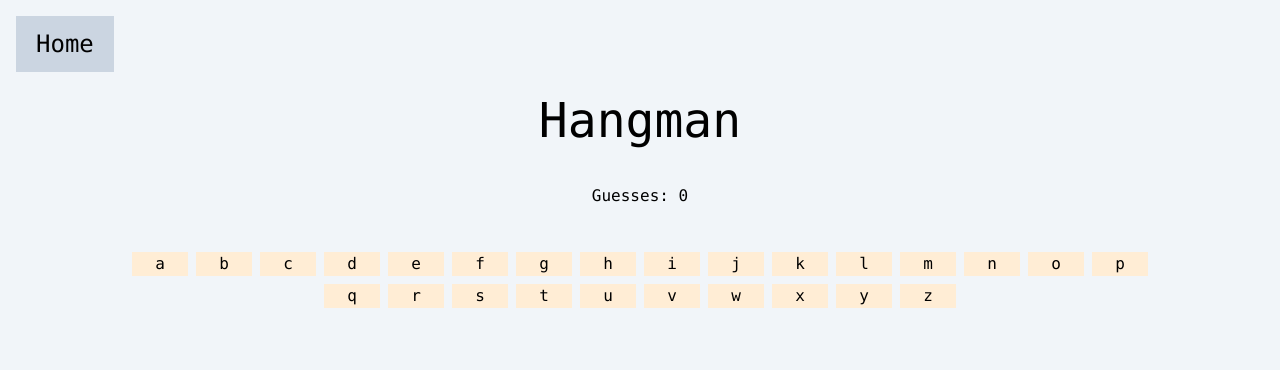
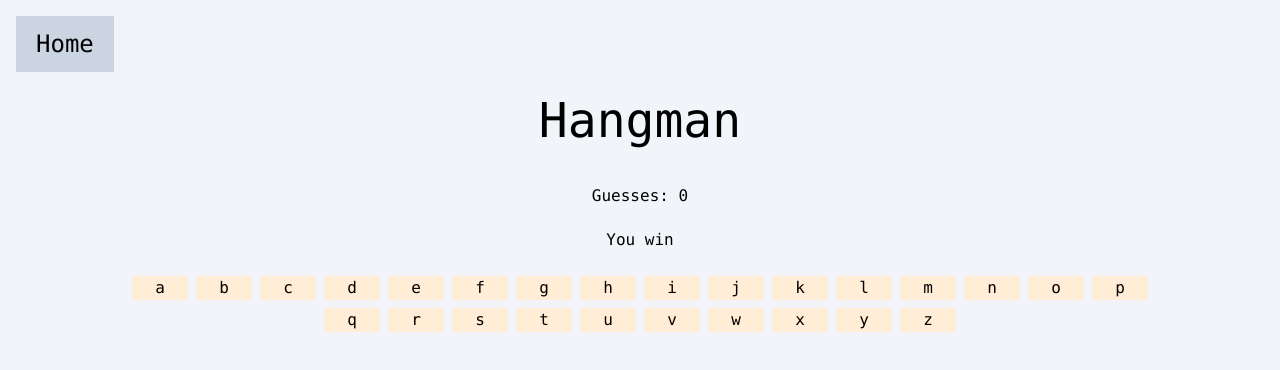
Before and after one commit to ashley-cao-0/simple-games, a React (Vite) app: page /hangman in a window 1280 px wide. Shown: the top 370 px of the page. Built offline with nearby package versions, Linux system fonts and the light colour scheme; no server answers.

Commit message:
add variable for winning game

```diff
--- a/src/components/Hangman.jsx
+++ b/src/components/Hangman.jsx
@@ -9,7 +9,12 @@ function Hangman() {
   const [progress, setProgress] = useState([])
   const [guessNum, setGuessNum] = useState(0)
 
-  const handleClick = (guess, index) => {
+  const finished = (progressArr) => {
+    return progressArr.every(char => char !== '_')
+  }
+
+  const handleClick = (e, guess, index) => {
+    e.target.disabled = true
     setGuessNum(guessNum + 1)
 
     //gray out clicked button
@@ -25,6 +30,7 @@ function Hangman() {
     })
     setProgress(newProgress)
   }
+
 
   useEffect(() => {
     // make array for the alphabet buttons
@@ -50,11 +56,12 @@ function Hangman() {
       <p> Guesses: { guessNum } </p>
       <p className=" h-5"> {givenLetters} </p>
       <p> {progress} </p>
+      {finished(progress) && <p> You win </p>}
 
       <div className=" flex justify-center mt-5">
         <div className="inline-block max-w-5xl">
           {alphabet.map((item, index) =>
-            <button className=" bg-orange-100 w-14 m-1" onClick={() => {handleClick(item.char, index)}} style= {item.style} key={item.char} > {item.char} </button>
+            <button className=" bg-orange-100 w-14 m-1" onClick={(e) => {handleClick(e, item.char, index)}} style= {item.style} key={item.char} > {item.char} </button>
             )}
         </div>
       </div>
```
